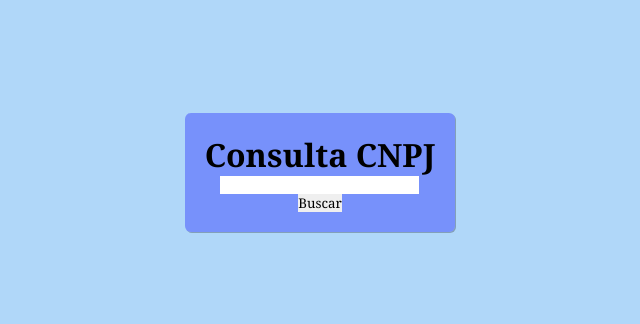
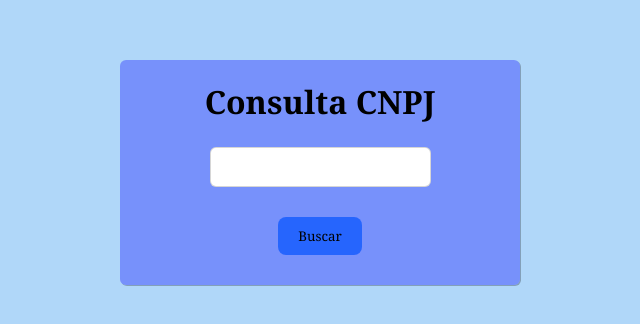
Before and after one commit to HeitorDalla/API-consult-CNPJ, a plain HTML site: page index.html in a window 1280 px wide. Shown: the part 228-552 px from the top of the page, without its empty margins (320-960 px from the left). Drawn offline with Linux system fonts and the light colour scheme.

Commit message:
Finalizado a estilizacao dos elementos estaticos da pagina

```diff
--- a/index.html
+++ b/index.html
@@ -11,8 +11,9 @@
         <h1>Consulta CNPJ</h1>
         <input type="text" name="cnpj" id="cnpj">
         <button type="button" id="btnBuscar">Buscar</button>
-        <div id="containerResposta"></div>
     </div>
+    <div id="containerResposta"></div>
+
     <script src="script.js"></script>
 </body>
 </html>
--- a/style.css
+++ b/style.css
@@ -24,4 +24,25 @@ body {
     padding: 20px;
     border-radius: 6px;
     box-shadow: 1px 1px 0px 0px rgba(0, 0, 0, 0.258);
+    width: 400px;
+    gap: 10px;
 }
+
+h1 {
+    margin-bottom: 14px;
+}
+
+input {
+    padding: 10px;
+    border: 1px solid rgba(0, 0, 0, 0.16);
+    border-radius: 6px;
+}
+
+button {
+    padding: 10px 20px;
+    cursor: pointer;
+    border-radius: 8px;
+    background-color: rgba(0, 81, 255, 0.678);
+    transition: background-color 0.3s ease;
+    margin: 20px 10px 10px 10px;
+}
```
